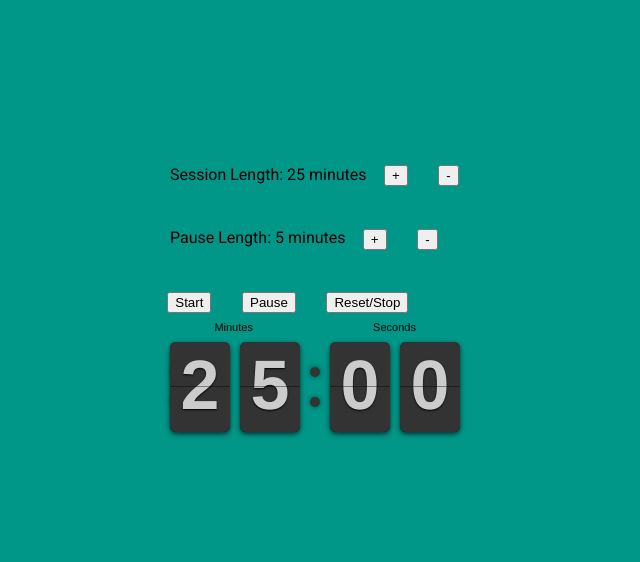
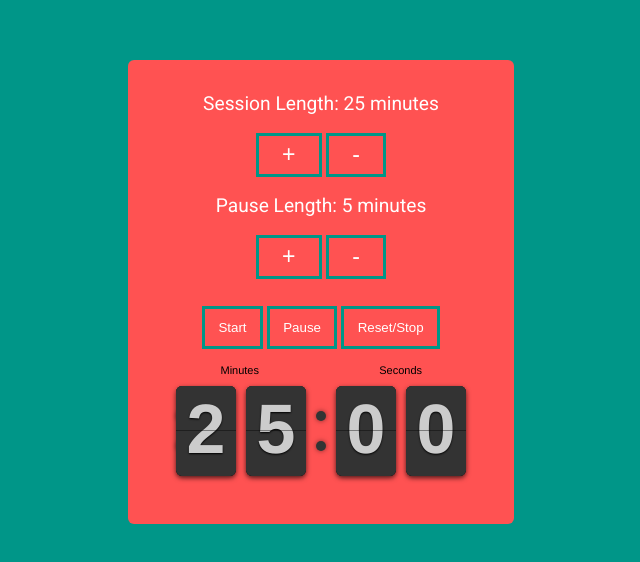
Before and after one commit to schoettker/Pomodoro-Clock, a plain HTML site: page index.html in a window 1280 px wide. Shown: the part 108-670 px from the top of the page, without its empty margins (319-959 px from the left). Drawn offline with nearby package versions, Linux system fonts and the light colour scheme.

Commit message:
update styling

```diff
--- a/index.html
+++ b/index.html
@@ -13,12 +13,16 @@
     <div class='container'>
       <div class='wrap'>
         <div class='session'>Session Length: <span class='length' id='session-length'>25</span> minutes
+          <div class="button-grp">
           <button id="inc-session" class='increase'>+</button>
           <button id="dec-session" class='decrease'>-</button>
         </div>
+        </div>
         <div class='pause'>Pause Length: <span class='length' id='pause-length'>5</span> minutes
+          <div class="button-grp">
           <button id="inc-pause"  class='increase'>+</button>
           <button id="dec-pause" class='decrease'>-</button>
+        </div>
         </div>
         <button id='start'>Start</button>
         <button id='stop'>Pause</button>
--- a/styles.css
+++ b/styles.css
@@ -7,14 +7,54 @@ body {
 body {
   background: #009688;
   font-family: 'Roboto', sans-serif;
+  color: white;
 }
 .container {
   display: flex;
   justify-content: center;
   align-items: center;
+  background: #009688;
   height: 100%;
-  background: #009688;
+  width: 50%;
+  margin: 0 auto;
 }
 .session, .pause, button, .pomodor {
-  margin: 1em;
+  /* margin: 1em; */
 }
+.wrap {
+  background: #FF5252;
+  border-radius: 6px;
+  text-align: center;
+  padding: 2em;
+}
+button {
+  background: #FF5252;
+  outline: none;
+  margin: .75em auto;
+  color: #ffffff;
+  padding: .8em 1em;
+  border: solid #009688;
+  transition: .3s;
+  /* border: none; */
+  /* color: white; */
+  /* padding: 1em; */
+  /* border-radius: 3px; */
+}
+button:hover {
+  background: #009688;
+  cursor: pointer;
+}
+.increase, .decrease {
+  font-size: 1.2em;
+  padding: 0.25em 1em;
+}
+.button-grp {
+  display: block;
+}
+.session, .pause {
+  font-size: 1.2em;
+  /* font-weight: bold; */
+}
+.pomodoro {
+  margin-top: 2em;
+}
```
